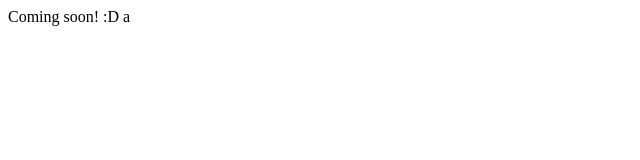
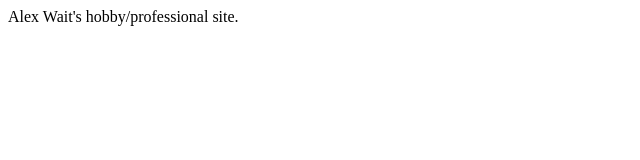
Before and after one commit to bobber205/bobber205.github.io, a plain HTML site: page index.html in a window 1280 px wide. Shown: the whole page, without its empty margins (0-640 px from the left). Drawn offline with Linux system fonts and the light colour scheme.

Commit message:
Better index

```diff
--- a/index.html
+++ b/index.html
@@ -3,6 +3,6 @@
 <head>
 </head>
 <body>
-	Coming soon! :D a
+	Alex Wait's hobby/professional site.
 </body>
 </html>
```
